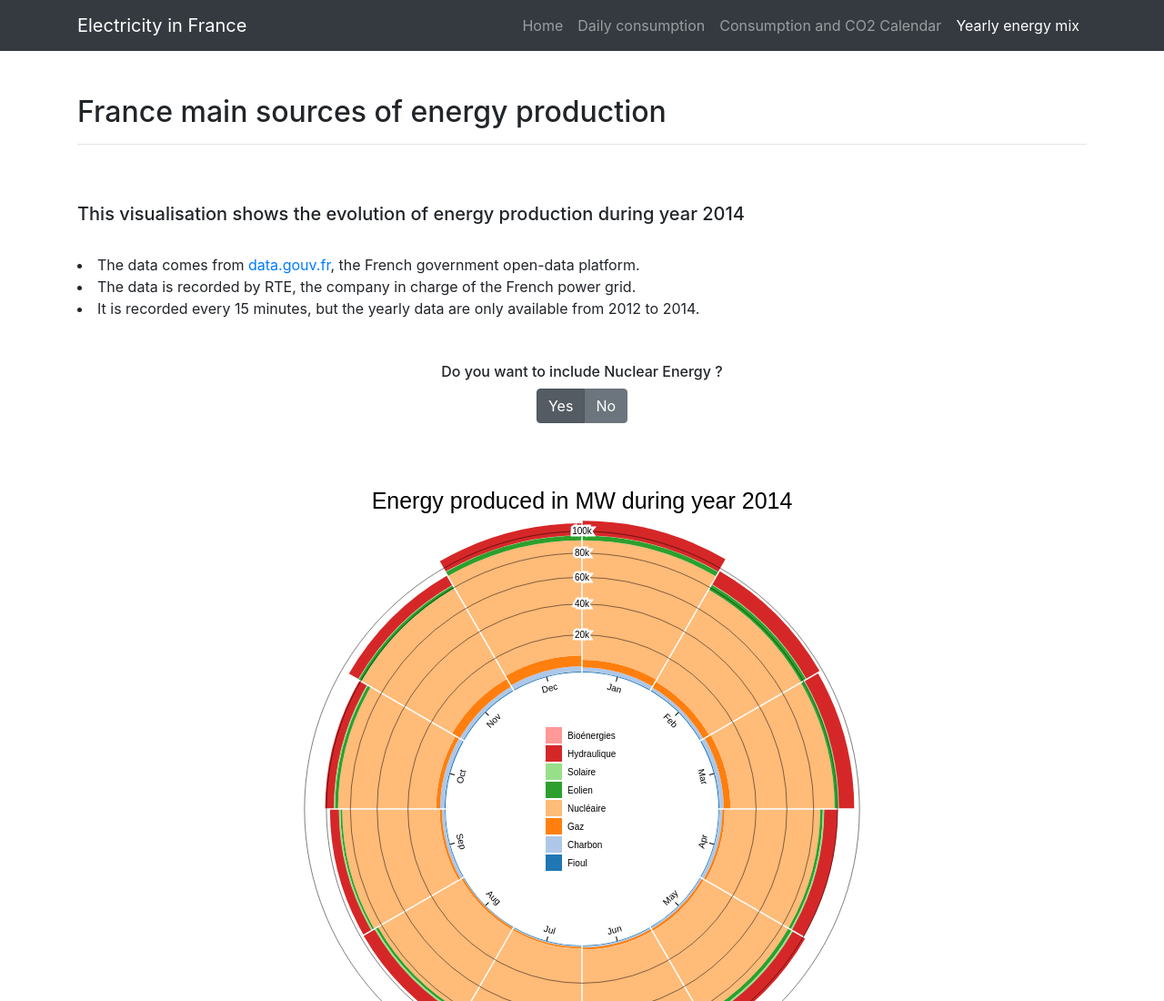
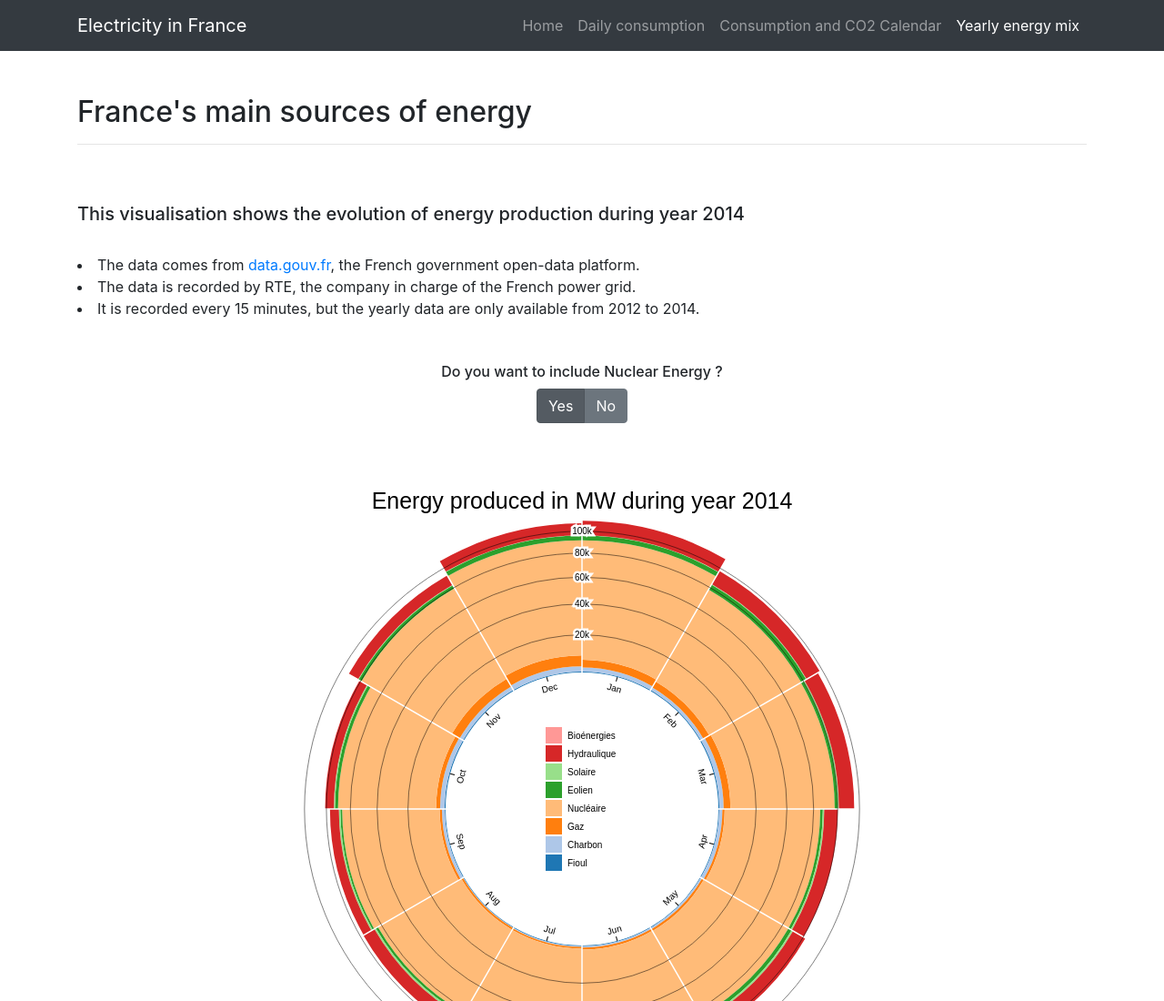
Before and after one commit to lctdulac/dataviz-d3, a website: page visu3.html in a window 1280 px wide. Shown: the top 1100 px of the page at 91% size. Drawn offline with nearby package versions, Linux system fonts and the light colour scheme.

Commit message:
Update visu3.html

```diff
--- a/visu3.html
+++ b/visu3.html
@@ -65,7 +65,7 @@
         <div class="col-md-15 mb-5">
             <br>
             <br>
-            <h2>France main sources of energy production</h2>
+            <h2>France's main sources of energy</h2>
             <hr>
             <br>
             <br>
```
